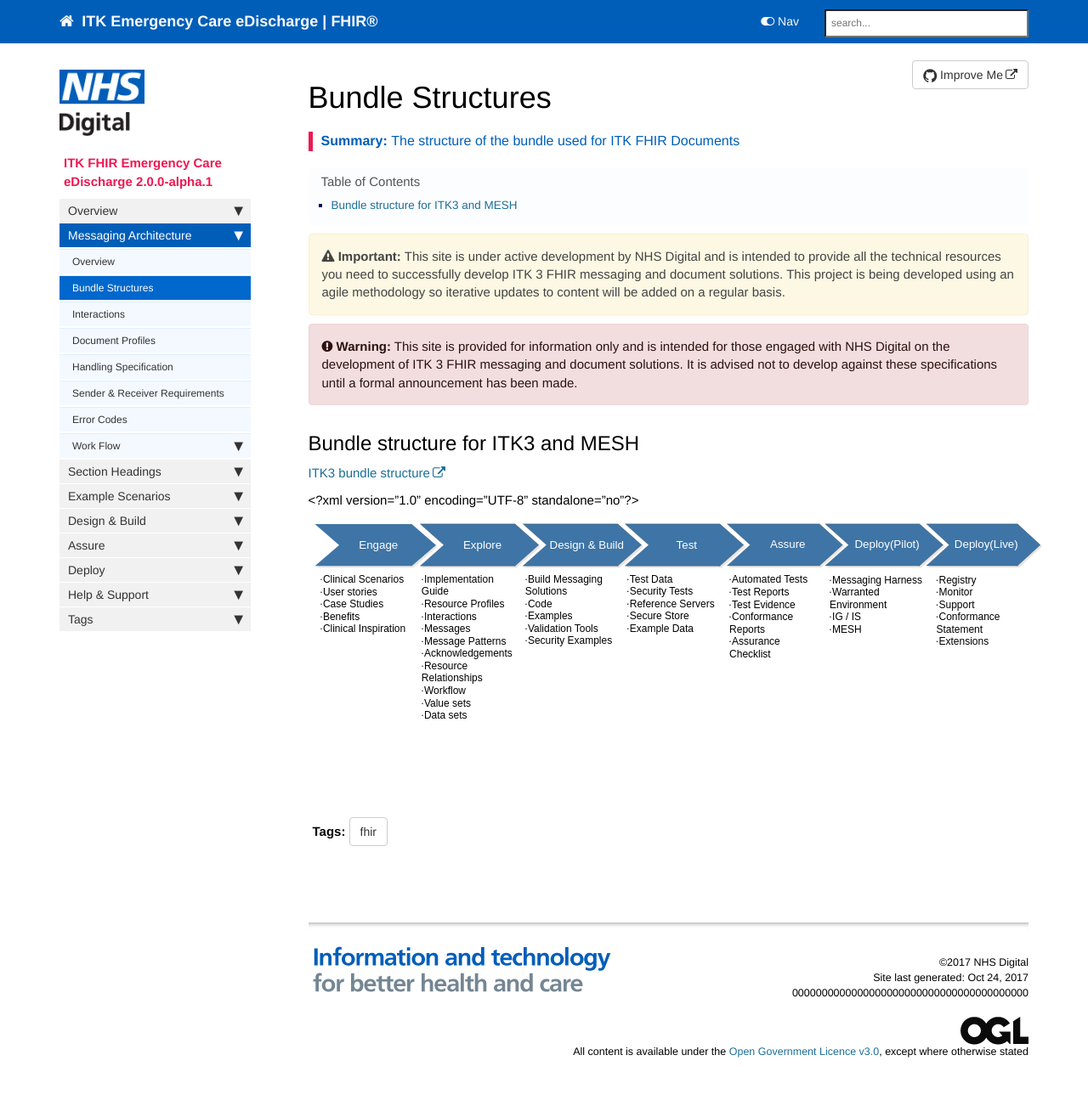
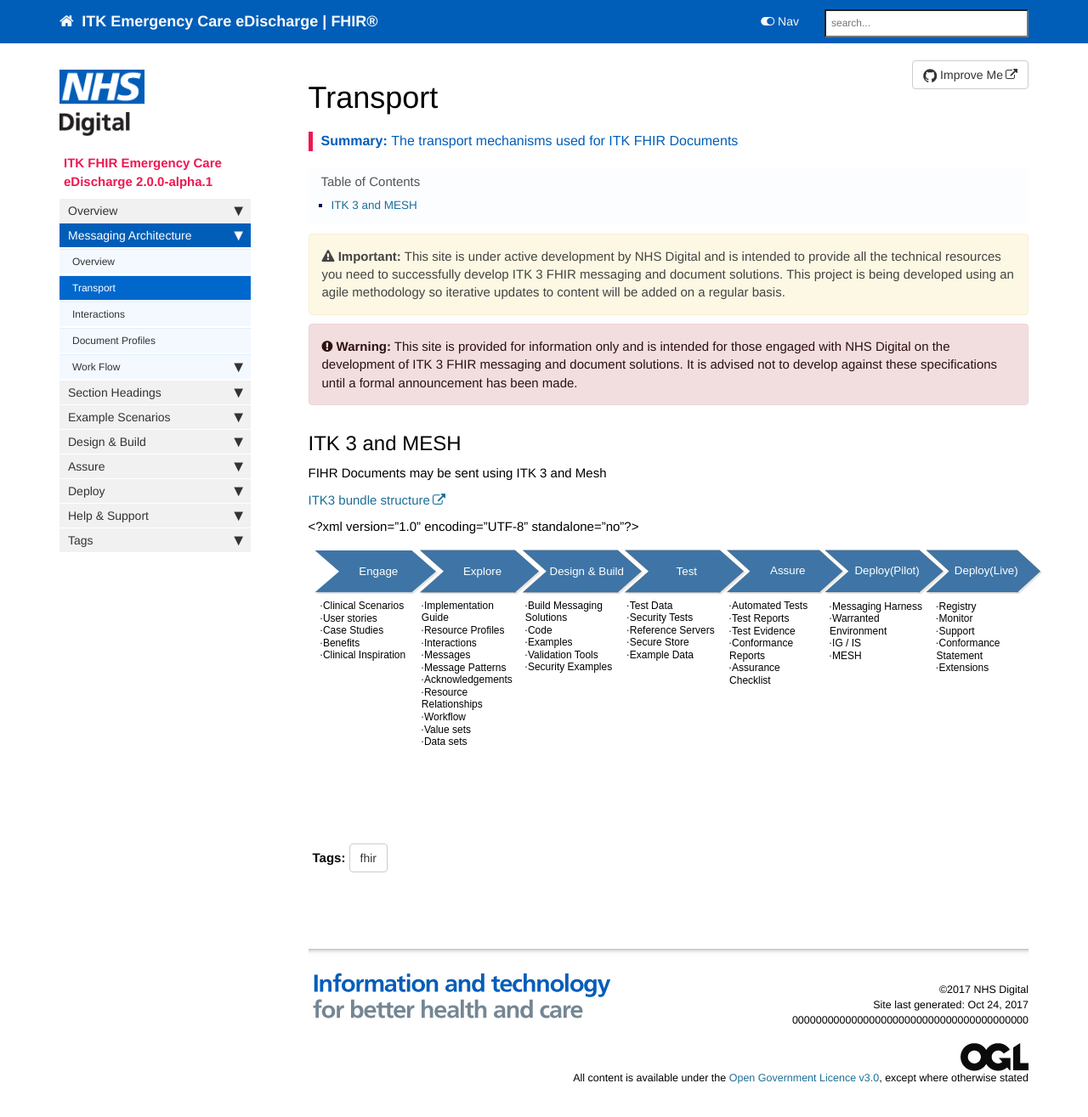
Before and after one commit to nhsconnect/ITK-FHIR-Emergency-Care-eDischarge, a Jekyll site: the page built from pages/explore/explore_transport.md, in a window 1280 px wide and 1339 px high. Shown: the top 1315 px of the window at 85% size. Built offline with Jekyll 4.4.1, drawn with Linux system fonts in a browser that asks for light colours; nearby versions of some CDN libraries; comment, search, counter and statistics services are not loaded.

Commit message:
corrections to section documentation

```diff
--- a/pages/explore/explore_bundle_structures.md
+++ b/pages/explore/explore_transport.md
@@ -1,16 +1,18 @@
 ---
-title: Bundle Structures
+title: Transport
 keywords:  messaging, bundles
 tags: [fhir,messaging]
 sidebar: foundations_sidebar
-permalink: explore_bundle_structures.html
-summary: "The structure of the bundle used for ITK FHIR Documents"
+permalink: explore_transport.html
+summary: "The transport mechanisms used for ITK FHIR Documents"
 ---
 
 {% include custom/search.warnbanner.html %}
 
 
-## Bundle structure for ITK3 and MESH  ##
+## ITK 3 and MESH  ##
+
+FIHR Documents may be sent using ITK 3 and Mesh
 
 <a href="https://nhsconnect.github.io/ITK3-FHIR-Messaging-Distribution/explore_bundle_structures.html" target="_blank">ITK3 bundle structure</a>
 
```
Also changed, not shown: _data/sidebars/overview_sidebar.yml (+2 -20 lines), pages/design/build_resource_referencing.md (+3 -3 lines), pages/explore/explore_document_profiles.md (+9 -9 lines), images/explore/EC_eDischarge_message_bundle.png (added), images/explore/Key.png, 4 other files.
